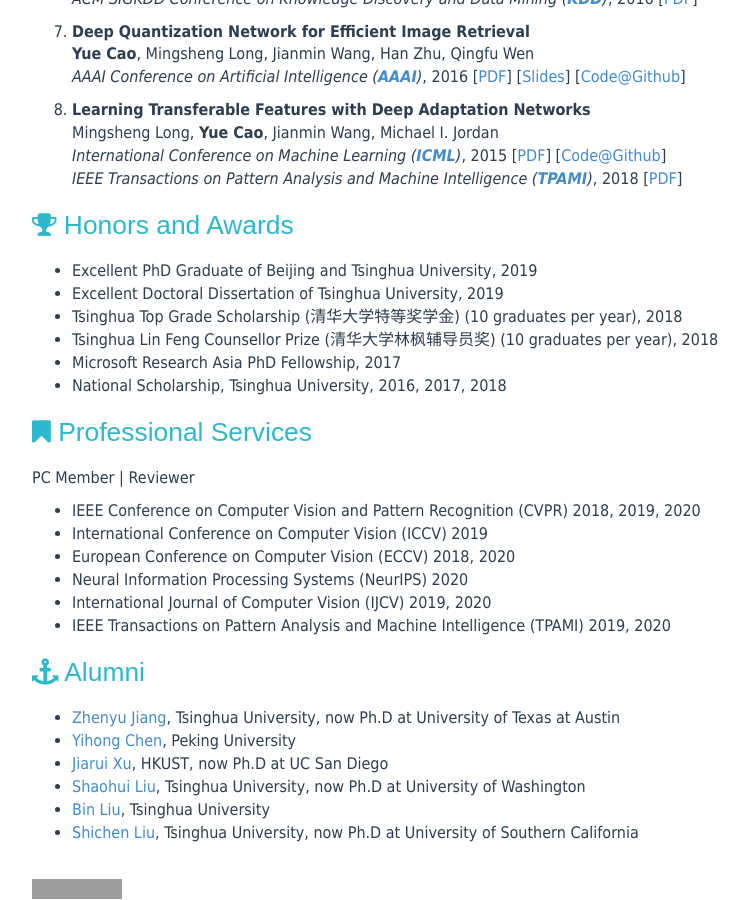
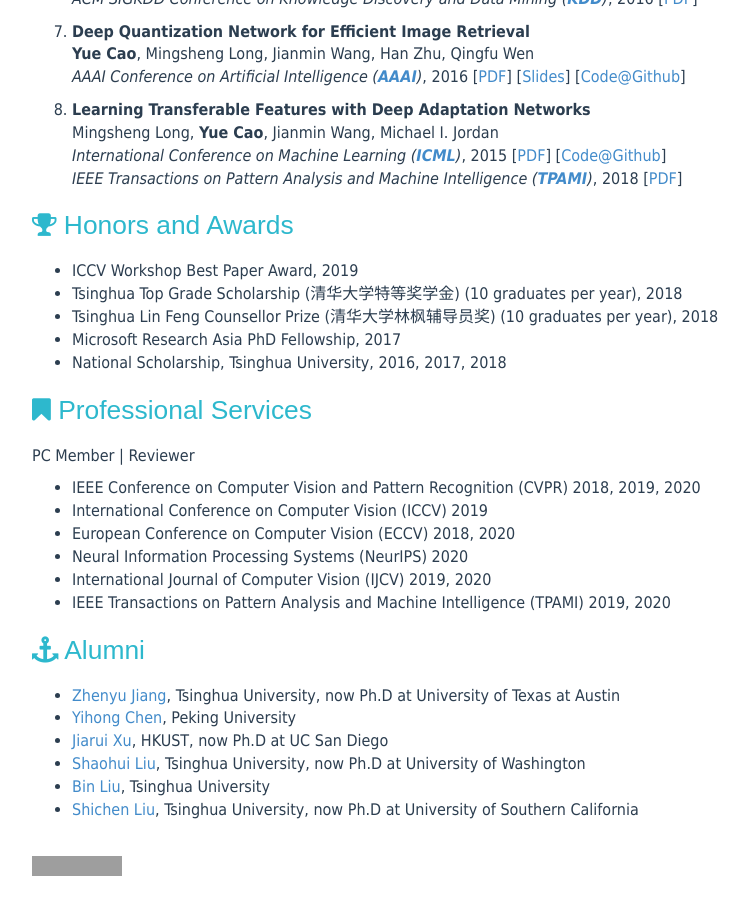
Before and after one commit to caoyue10/caoyue10.github.io, a Jekyll site: the page built from index.html, in a window 1280 px wide and 900 px high, scrolled down 1230 px. Shown: the whole window, without its empty margins (138-887 px from the left). Built offline with Jekyll 4.4.1, drawn with Linux system fonts in a browser that asks for light colours; the list of posts is cut into pages by our own code; after the commit the page ends 2107 px from its top, so only the background shows below that; grey boxes are pictures that could not be loaded.

Commit message:
Update index.html

```diff
--- a/index.html
+++ b/index.html
@@ -112,8 +112,7 @@ tagline:
     </header>
     <p>
 	<ul>
-        <li>Excellent PhD Graduate of Beijing and Tsinghua University, 2019 </li>
-        <li>Excellent Doctoral Dissertation of Tsinghua University, 2019 </li>
+        <li>ICCV Workshop Best Paper Award, 2019 </li>
         <li>Tsinghua Top Grade Scholarship (清华大学特等奖学金) (10 graduates per year), 2018 </li>
         <li>Tsinghua Lin Feng Counsellor Prize (清华大学林枫辅导员奖) (10 graduates per year), 2018 </li>
         <li>Microsoft Research Asia PhD Fellowship, 2017 </li>
```
